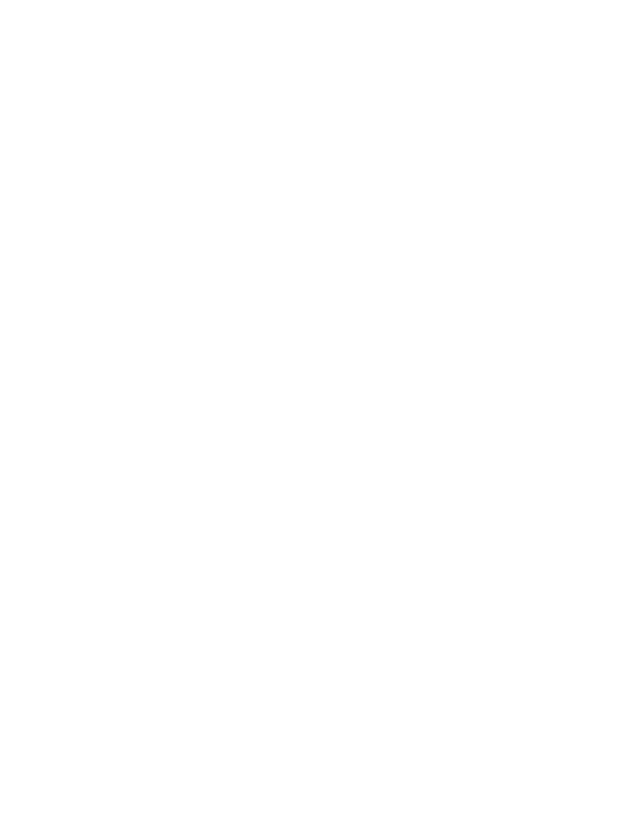
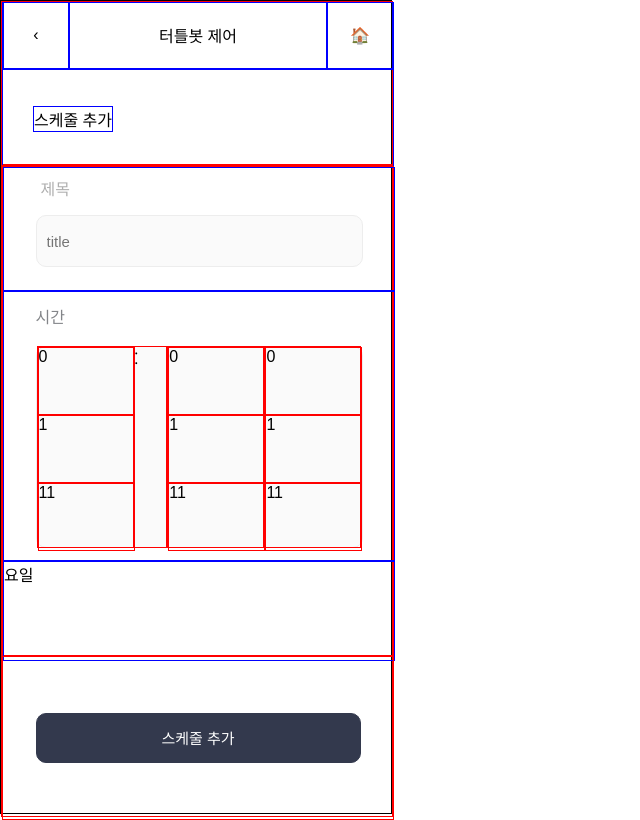
Before and after one commit to wwldwwld7/ssak3, a React (Create React App) app in the folder frontend/ssak3/: page /addschedule in a window 1280 px wide. Before the commit this address had no page. Shown: the whole page, without its empty margins (0-640 px from the left). Built offline with nearby package versions, Linux system fonts and the light colour scheme; a web font is replaced by a local one.

Commit message:
feat : 터틀봇 추가 PUI, 스케줄 추가 UI [S09P22B201-116]

```diff
--- a/frontend/ssak3/src/App.js
+++ b/frontend/ssak3/src/App.js
@@ -6,6 +6,8 @@ import SignUp from './pages/Auth/SignUp';
 import Login from "./pages/LogIn.jsx";
 
 import { BrowserRouter as Router, Route, Routes } from 'react-router-dom';
+import AddSchedule from './pages/Schedule/AddSchedule';
+import AddTuttle from './pages/AddTuttle';
 
 function App() {
   return (
@@ -15,6 +17,8 @@ function App() {
         <Route path="/" element={<TurtlebotStarter/>} />
         <Route path="login" element={<Login/>} />
         <Route path="signup" element={<SignUp/>} />
+        <Route path="addschedule" element={<AddSchedule/>} />
+        <Route path="addtuttle" element={<AddTuttle/>} />
       </Routes>
     </Router>
   </>
--- /dev/null
+++ b/frontend/ssak3/src/pages/AddTuttle.jsx
@@ -0,0 +1,34 @@
+import React from "react";
+
+
+const AddTuttle = () => {
+    return(
+        <>
+            <div style={{position:'absolute',width:'390px', height:'812px'}}>
+                <div style={{width:'100%', height: '60%'}}>
+                    <div style={{width:'100%',height:'20%', display:'flex', justifyContent:'center',alignItems:'end',fontSize:'30px',marginBottom:'5%'}}>기기 등록</div>
+                    <div style={{width:'100%',height:'45%'}}>
+                        <div style={{backgroundImage: `url(${process.env.PUBLIC_URL}/turtlebotImage.png)`,width:'50%', height: '100%',backgroundSize:'cover',marginLeft:'22%'}}></div>
+                    </div>
+                    <div style={{width:'100%',height:'30%'}}>
+                        <div style={{width:'100%',height:'50%', display:'flex', justifyContent:'center',alignItems:'center'}}>↑</div>
+                        <div style={{width:'100%',height:'50%', display:'flex', justifyContent:'center',alignItems:'center'}}>기기 하단의 시리얼 넘버를 입력해 주세요.</div>
+                    </div>
+                </div>
+                <div style={{width:'100%', height: '40%'}}>
+                    <div style={{width:'100%', height: '50%', display:'flex', justifyContent:'center',alignItems:'center'}}>
+                        <input type="text" id="serial" name="serial" placeholder="Serial Number" required/>
+                    </div>
+                    <div style={{width:'100%', height: '50%', display:'flex', justifyContent:'center',alignItems:'start'}}>
+                        <div style={{width:'325px', height: '30%',display:'flex', justifyContent:'space-between'}}>
+                            <button style={{width:'150px', height: '50px',border:'1px solid #ededed',backgroundColor:'#fafafa', borderRadius:'10px',fontFamily:'inherit',color:'#838589'}}>취소</button>
+                            <button style={{width:'150px', height: '50px',border:'1px solid #ededed',backgroundColor:'#fafafa', borderRadius:'10px',fontFamily:'inherit',color:'#838589'}}>등록하기</button>
+                        </div>
+                    </div>
+                </div>
+            </div>
+        </>
+    );
+}
+
+export default AddTuttle;
--- a/frontend/ssak3/src/pages/Auth/SignUp.jsx
+++ b/frontend/ssak3/src/pages/Auth/SignUp.jsx
@@ -1,5 +1,5 @@
 import React from "react";
-import styles from "../LoginStyles.css";
+import "../LoginStyles.css";
 
 const SignUp = ( ) =>{
     return (
--- a/frontend/ssak3/src/pages/LogIn.jsx
+++ b/frontend/ssak3/src/pages/LogIn.jsx
@@ -1,5 +1,5 @@
 import React from "react";
-import styles from "./LoginStyles.css";
+import "./LoginStyles.css";
 import { useNavigate } from "react-router-dom";
 
 const Login = ( ) =>{
--- /dev/null
+++ b/frontend/ssak3/src/pages/Schedule/AddSchedule.jsx
@@ -0,0 +1,76 @@
+import React, { useState } from "react";
+import "./ScheduleStyle.css";
+import { Form, useNavigate } from "react-router-dom";
+
+const AddSchedule = () => {
+    const [hourValue, setHourValue] = useState('1');
+
+    const addhour = (e) => {
+        e.preventDefault()
+        setHourValue(e.target.value);
+    };
+    const dechour = (e) => {
+        e.preventDefault()
+        setHourValue(e.target.value);
+    };
+
+    return(
+    <>
+        <div style={{position:'absolute',width:'390px', height:'812px',border:'1px solid black'}}>
+            <div style={{width:'100%', height:'20%',border:'1px solid red'}}>
+                <div style={{width:'100%', height:'40%',border:'1px solid blue', display:'flex', justifyContent:'center',alignItems:'center'}}>
+                    <div style={{width:'20%', height:'100%',border:'1px solid blue', display:'flex', justifyContent:'center',alignItems:'center'}}>‹</div>
+                    <div style={{width:'80%', height:'100%',border:'1px solid blue', display:'flex', justifyContent:'center',alignItems:'center'}}>터틀봇 제어</div>
+                    <div style={{width:'20%', height:'100%',border:'1px solid blue', display:'flex', justifyContent:'center',alignItems:'center'}}>🏠</div>
+                </div>
+                <div style={{width:'100%', height:'60%',border:'1px solid blue', display:'flex', justifyContent:'flex-start',alignItems:'center'}}>
+                    <div style={{marginLeft:'30px',border:'1px solid blue'}}>스케줄 추가</div>
+                </div>
+            </div>
+            <form style={{width:'100%', height:'80%',border:'1px solid red'}}>
+                <div style={{width:'100%', height:'75%',border:'1px solid red'}}>
+                    <div style={{width:'100%', height:'25%',border:'1px solid blue', display:'flex', justifyContent:'center',alignItems:'center'}}>
+                        <div>
+                            <label for="title">제목</label><br/>
+                            <input type="text" id="title" name="title" placeholder="title" required/>
+                        </div>
+                    </div>
+                    <div style={{width:'100%', height:'55%',border:'1px solid blue', display:'flex', justifyContent:'center',alignItems:'center'}}>
+                        <div>
+                            <div style={{color:'#838589'}}>시간</div><br/>
+                            <div style={{width:'325px', height:'200px',border:'1px solid #ededed',backgroundColor:'#fafafa', borderRadius:'10px', display:'flex', justifyContent:'center',alignItems:'center'}}>
+                                <div style={{width:'30%', height:'100%',border:'1px solid red'}}>
+                                    <div style={{width:'100%', height:'33%',border:'1px solid red'}}>{hourValue - 1}</div>
+                                    <div style={{width:'100%', height:'33%',border:'1px solid red'}}>{hourValue}</div>
+                                    <div style={{width:'100%', height:'33%',border:'1px solid red'}}>{hourValue + 1}</div>
+                                </div>
+                                <div style={{width:'10%', height:'100%',border:'1px solid red'}}>
+                                    ⁚
+                                </div>
+                                <div style={{width:'30%', height:'100%',border:'1px solid red'}}>
+                                    <div style={{width:'100%', height:'33%',border:'1px solid red'}}>{hourValue - 1}</div>
+                                    <div style={{width:'100%', height:'33%',border:'1px solid red'}}>{hourValue}</div>
+                                    <div style={{width:'100%', height:'33%',border:'1px solid red'}}>{hourValue + 1}</div>
+                                </div>
+                                <div style={{width:'30%', height:'100%',border:'1px solid red'}}>
+                                    <div style={{width:'100%', height:'33%',border:'1px solid red'}}>{hourValue - 1}</div>
+                                    <div style={{width:'100%', height:'33%',border:'1px solid red'}}>{hourValue}</div>
+                                    <div style={{width:'100%', height:'33%',border:'1px solid red'}}>{hourValue + 1}</div>
+                                </div>
+                            </div>
+                        </div>
+                    </div>
+                    <div style={{width:'100%', height:'20%',border:'1px solid blue'}}>
+                        요일
+                    </div>
+                </div>
+                <div style={{width:'100%', height:'25%',border:'1px solid red', display:'flex', justifyContent:'center',alignItems:'center'}}>
+                    <input type="submit" value="스케줄 추가"/>
+                </div>
+            </form>
+        </div>
+    </>
+    );
+};
+
+export default AddSchedule;
--- /dev/null
+++ b/frontend/ssak3/src/pages/Schedule/ScheduleStyle.css
@@ -0,0 +1,35 @@
+input {
+    width: 305px;
+    height: 30px;
+    background-color: #fafafa;
+    border: 1px solid #ededed;
+    border-radius: 10px;
+    align-items: center;
+    font-size: 15px;
+    font-family: inherit;
+    margin: 15px;
+    padding: 10px;
+}
+
+input[type="submit"] {
+    width: 325px;
+    height: 50px;
+    background-color: #33394d;
+    color: #ffffff;
+    border: 1px solid #33394d;
+    border-radius: 10px;
+    font-size: 15px;
+    font-family: inherit;
+    cursor: pointer;
+    margin: 5px;
+}
+
+
+input[type="submit"]:hover {
+    background-color: #33394dd5; /* 호버 시 배경색 변경 */
+}
+
+label {
+    color: #afafaf;
+    margin-left: 20px;
+}
```
